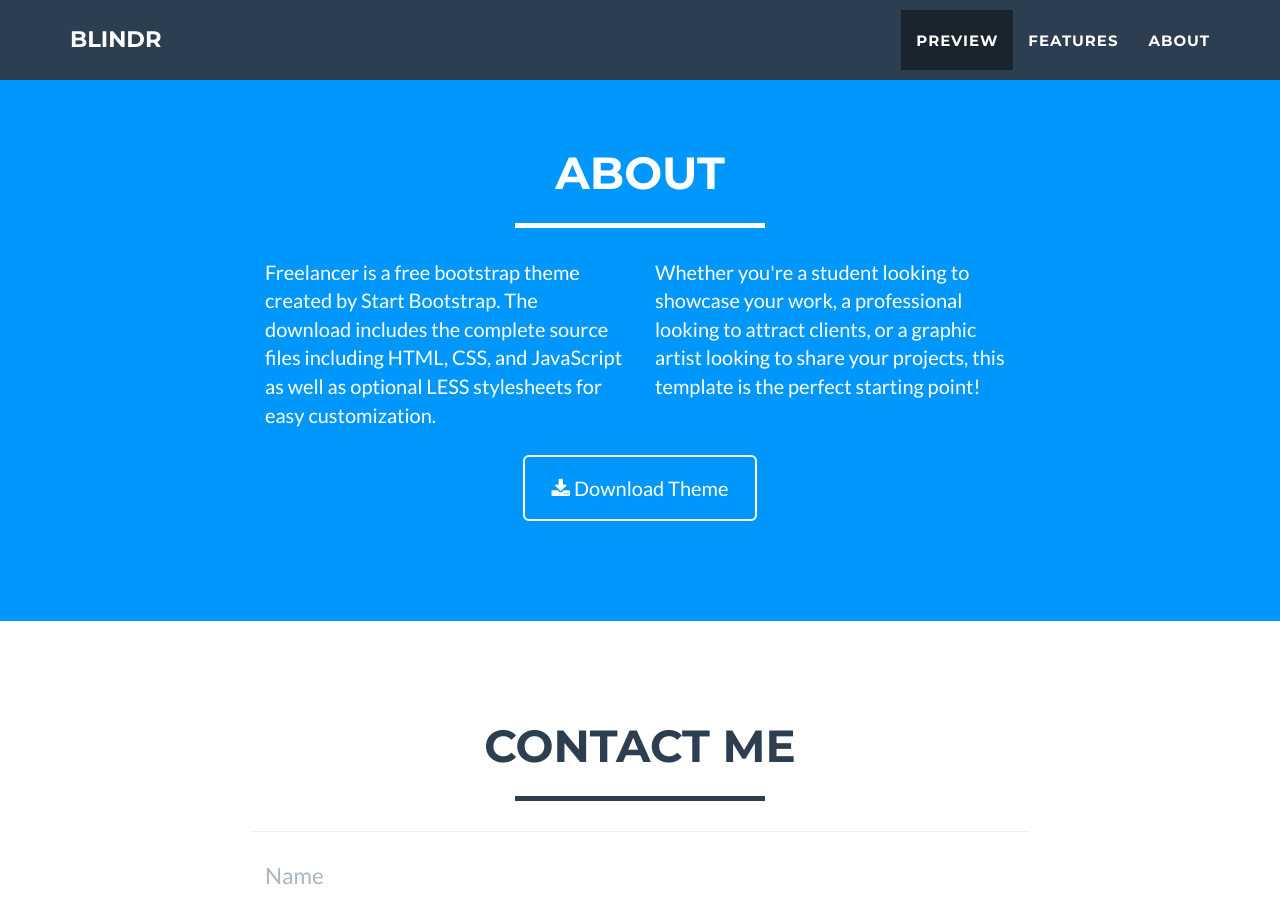
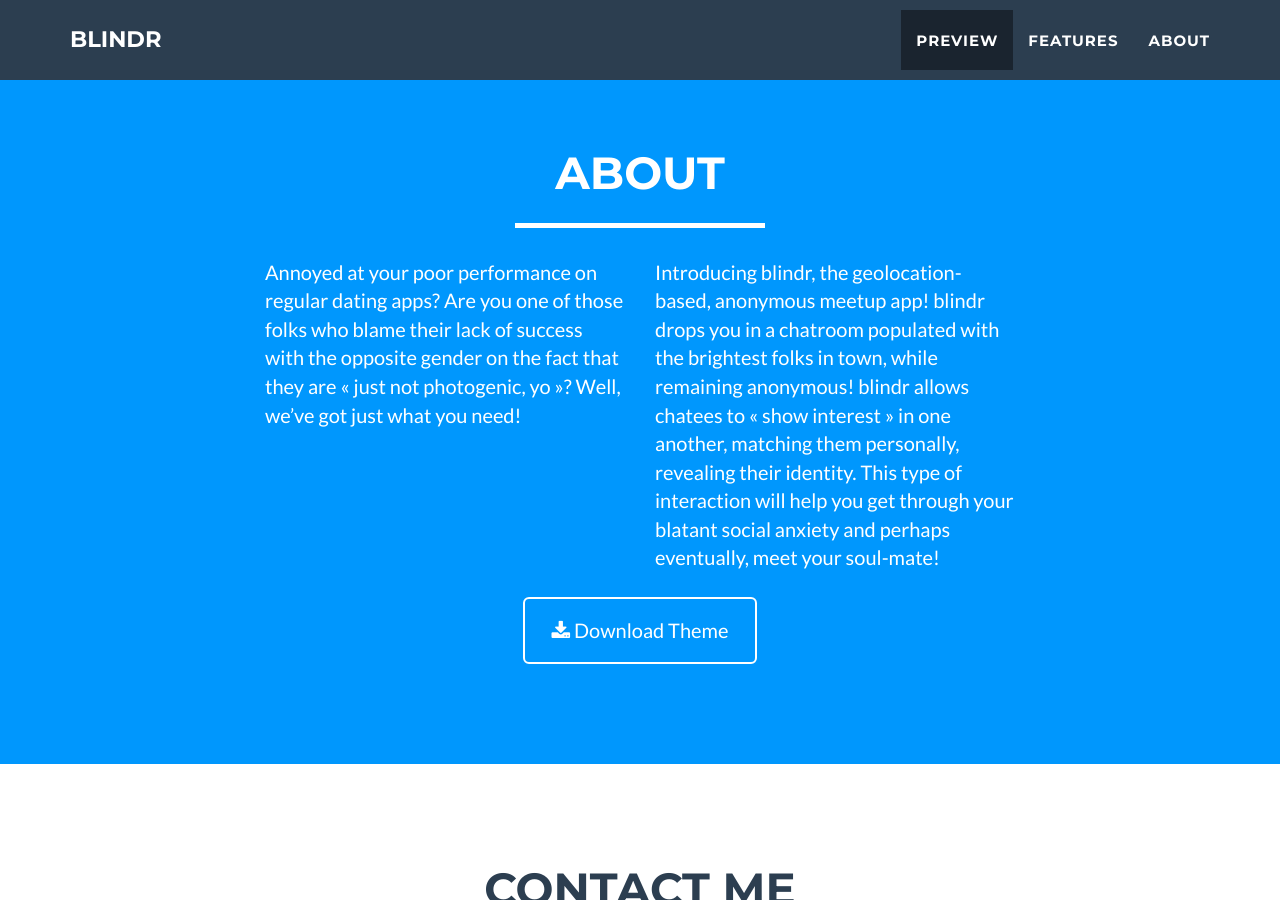
Before and after one commit to theblindr/blindr, a Jekyll site: the page built from index.html, in a window 1280 px wide and 900 px high, scrolled down 1581 px. Built offline with Jekyll 4.4.1, drawn with Linux system fonts in a browser that asks for light colours.

Commit message:
Adding « about app »

```diff
--- a/_includes/about.html
+++ b/_includes/about.html
@@ -9,10 +9,10 @@
             </div>
             <div class="row">
                 <div class="col-lg-4 col-lg-offset-2">
-                    <p>Freelancer is a free bootstrap theme created by Start Bootstrap. The download includes the complete source files including HTML, CSS, and JavaScript as well as optional LESS stylesheets for easy customization.</p>
+                    <p>Annoyed at your poor performance on regular dating apps? Are you one of those folks who blame their lack of success with the opposite gender on the fact that they are « just not photogenic, yo »? Well, we’ve got just what you need!</p>
                 </div>
                 <div class="col-lg-4">
-                    <p>Whether you're a student looking to showcase your work, a professional looking to attract clients, or a graphic artist looking to share your projects, this template is the perfect starting point! </p>
+                    <p>Introducing blindr, the geolocation-based, anonymous meetup app! blindr drops you in a chatroom populated with the brightest folks in town, while remaining anonymous! blindr allows chatees to « show interest » in one another, matching them personally, revealing their identity. This type of interaction will help you get through your blatant social anxiety and perhaps eventually, meet your soul-mate!</p>
                 </div>
                 <div class="col-lg-8 col-lg-offset-2 text-center">
                     <a href="#" class="btn btn-lg btn-outline">
```
